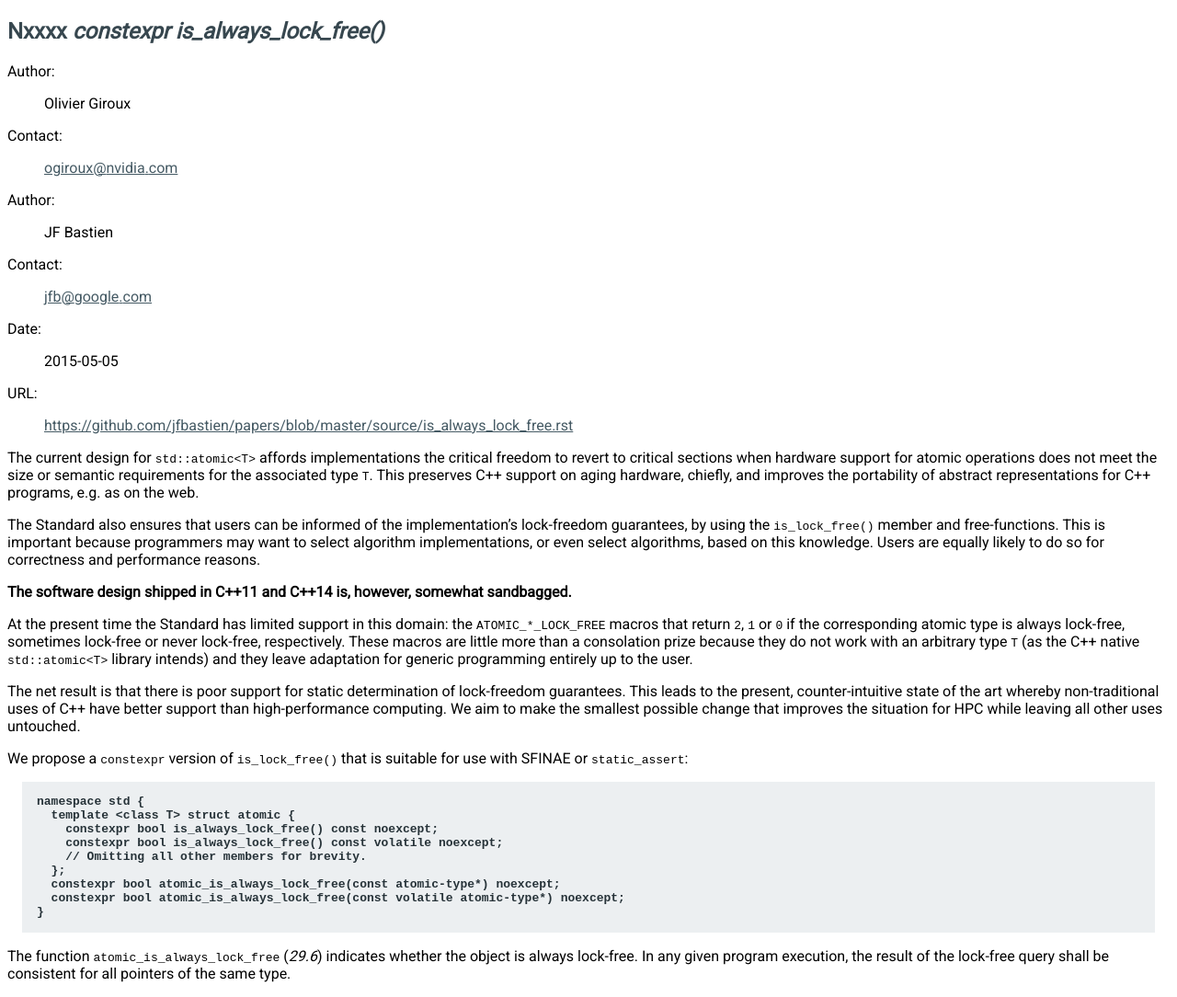
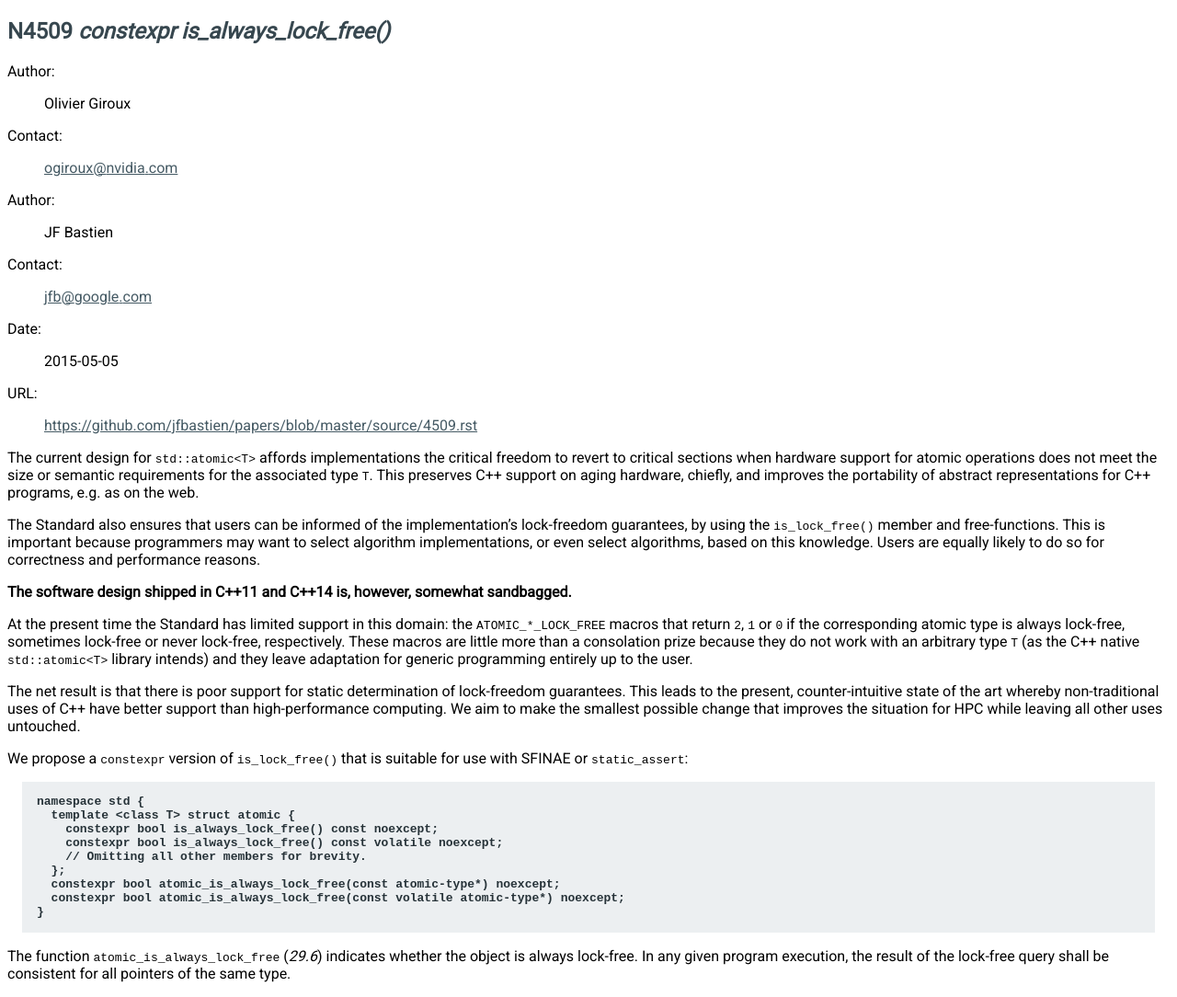
Before and after one commit to jfbastien/papers, a Sphinx documentation site: the page built from source/N4509.rst, in a window 1280 px wide. Shown: the whole page at 92% size. Built offline with Sphinx 7.4.7, drawn with Linux system fonts in a browser that asks for light colours.

Commit message:
Rename to N4509.

```diff
--- a/source/is_always_lock_free.rst
+++ b/source/N4509.rst
@@ -1,5 +1,5 @@
 =======================================
-Nxxxx `constexpr is_always_lock_free()`
+N4509 `constexpr is_always_lock_free()`
 =======================================
 
 :Author: Olivier Giroux
@@ -7,7 +7,7 @@ Nxxxx `constexpr is_always_lock_free()`
 :Author: JF Bastien
 :Contact: jfb@google.com
 :Date: 2015-05-05
-:URL: https://github.com/jfbastien/papers/blob/master/source/is_always_lock_free.rst
+:URL: https://github.com/jfbastien/papers/blob/master/source/4509.rst
 
 The current design for ``std::atomic<T>`` affords implementations the critical
 freedom to revert to critical sections when hardware support for atomic
--- a/source/index.rst
+++ b/source/index.rst
@@ -12,7 +12,7 @@ Contents:
   :maxdepth: 2
 
   N4455
-  is_always_lock_free
+  N4509
 
 
 Indices and tables
```
Also changed, not shown: 2 other files.
